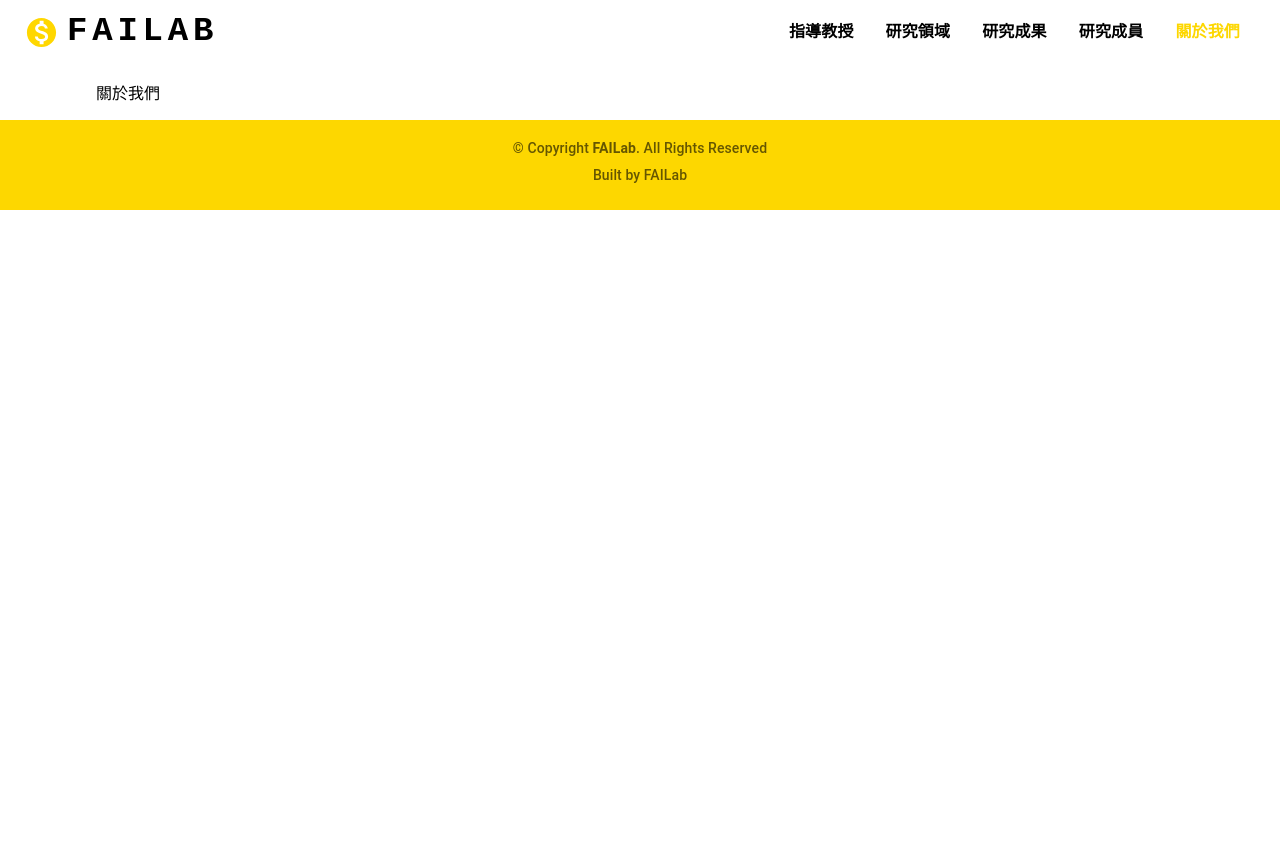
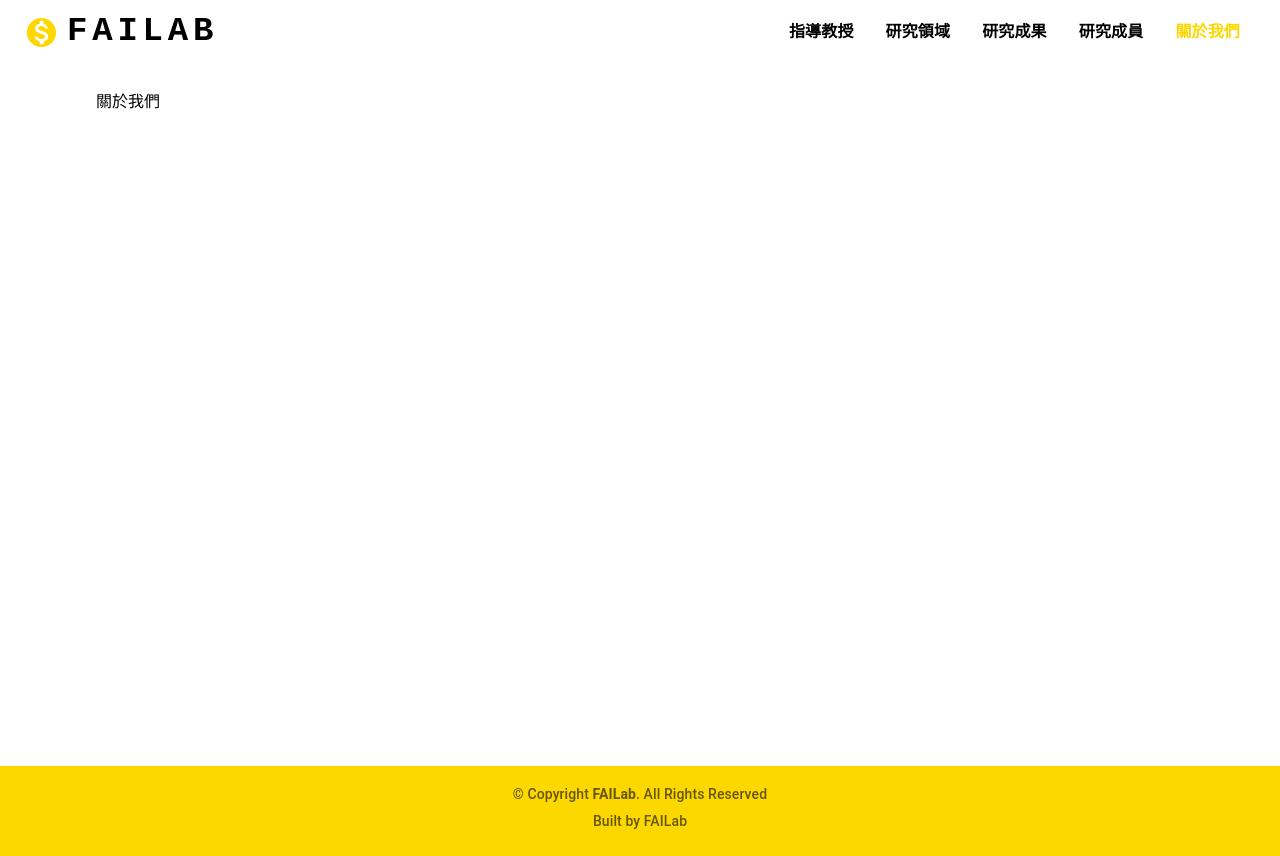
Before and after one commit to failab-ntust/lab-website, a Next.js app: page /aboutus in a window 1280 px wide. Before the commit the page ends 800 px from the top, so only its background shows below. Built offline with nearby package versions, Linux system fonts and the light colour scheme.

Commit message:
modify: fix appbar fixed

```diff
--- a/app/ResponsiveAppBar.js
+++ b/app/ResponsiveAppBar.js
@@ -58,7 +58,7 @@ function ResponsiveAppBar() {
     };
 
     return (
-        <AppBar position="sticky" elevation={0} sx={{ bgcolor: "#FFFFFF" }}>
+        <AppBar position="fixed" elevation={0} sx={{ bgcolor: "#FFFFFF" }}>
             <Container maxWidth="xl">
                 {/* above 900px*/}
 
--- a/app/layout.tsx
+++ b/app/layout.tsx
@@ -24,12 +24,14 @@ export default function RootLayout({
     <html lang="en">
       <ThemeProvider theme={theme}>
         <body className={inter.className} style={{ margin: 0 }}>
-          <Container disableGutters maxWidth='xl'>
+          <Container disableGutters maxWidth='xl' sx={{ display: 'flex', flexDirection: 'column', height: '100vh', mt: 7 }}>
             <ResponsiveAppBar />
-            <Box sx={{ mx: { xs: 4, md: 10 }, my: { xs: 2, md: 2 } }}>
+            <Box sx={{ flex: 9, mx: { xs: 4, md: 10 }, my: { xs: 2, md: 2 } }}>
               {children}
             </Box>
-            <Footer />
+            <Box sx={{ flex: 1 }}>
+              <Footer />
+            </Box>
           </Container>
         </body>
       </ThemeProvider>
```
